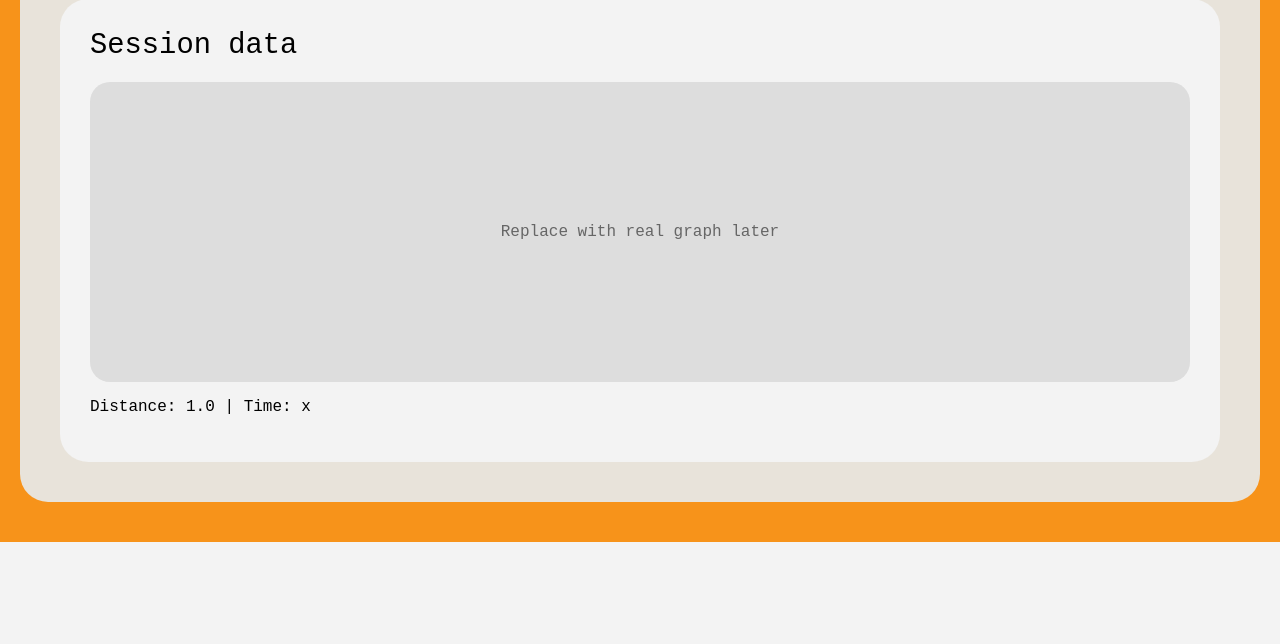
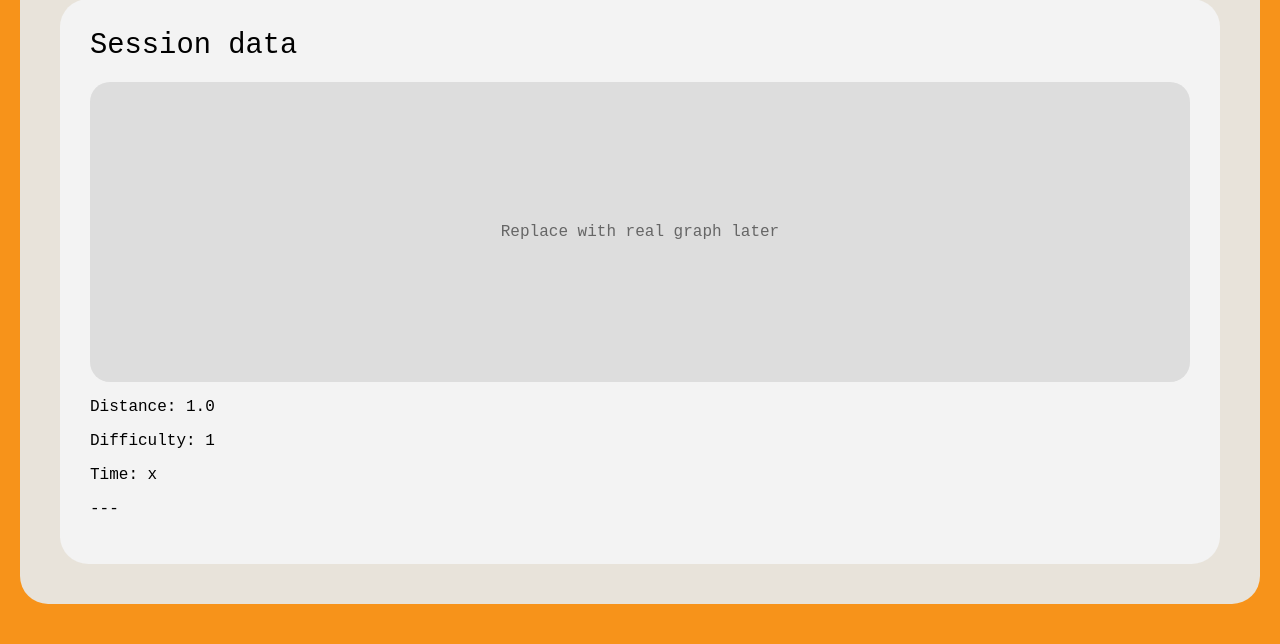
Before and after one commit to JustBobber/IoT_34315, a Flask app: page /session_details/1 in a window 1280 px wide. Shown: the part 479-1123 px from the top of the page. Before the commit the page ends 1021 px from the top, so only its background shows below. Run offline with Flask 3, Linux system fonts and the light colour scheme; the visitor is signed in with stand-in values (Sample User, id 1); tables that the repository leaves empty hold one stand-in row (values such as "Sample post").

Commit message:
added difficulty to view

```diff
--- a/src/templates/session_details.html
+++ b/src/templates/session_details.html
@@ -197,7 +197,10 @@
 
                 <!-- Raw data (temporary) -->
                 {% for datapoint in session_data %}
-                    <p>Distance: {{ datapoint.distance }} | Time: {{ datapoint.timestamp }}</p>
+                    <p>Distance: {{ datapoint.distance }}</p>
+                    <p>Difficulty: {{ datapoint.difficulty }}</p>
+                    <p>Time: {{ datapoint.timestamp }}</p>
+                    <p>---</p>
                 {% endfor %}
             </div>
 
```
